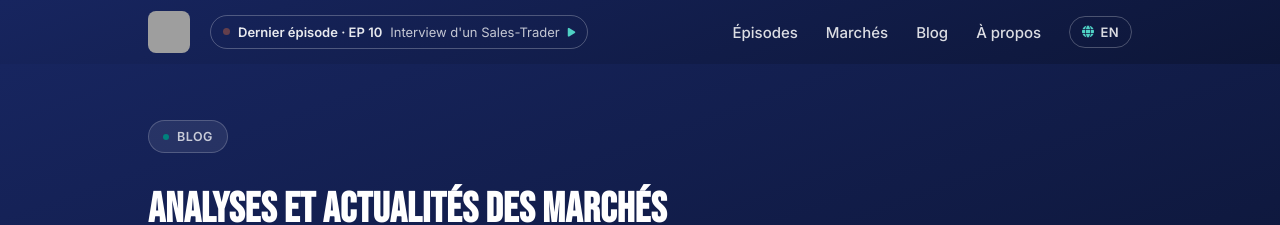
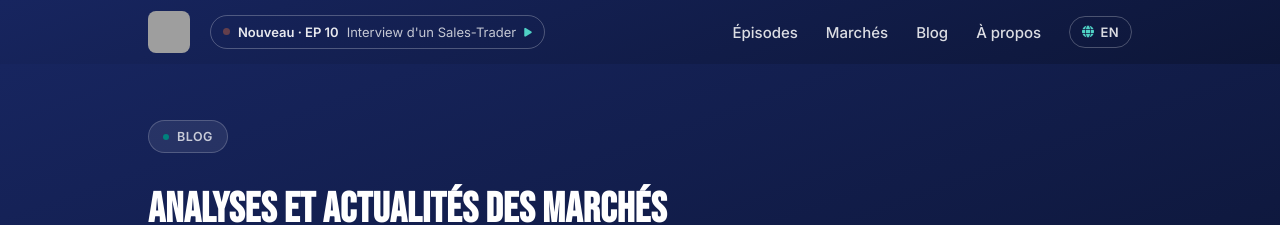
Before and after one commit to InsideEnergyMarkets/Inside-Energy-Markets, a Jekyll site: the page built from blog/index.html, in a window 1280 px wide. Shown: the top 225 px of the page. Built offline with Jekyll 4.4.1, drawn with Linux system fonts in a browser that asks for light colours; grey boxes are pictures that could not be loaded.

Commit message:
Pilule du dernier épisode : calcul de l'âge corrigé (« Nouveau » pendant 14 jours)
Co-Authored-By: Claude Opus 5.5 <noreply@anthropic.com>

```diff
--- a/_layouts/default.html
+++ b/_layouts/default.html
@@ -36,7 +36,8 @@
     {% include latest-episode.html %}
     {% if latest %}
     {% if lang == "en" %}{% assign nav_ep_title = latest.title_en | default: latest.title %}{% else %}{% assign nav_ep_title = latest.title %}{% endif %}
-    {% assign nav_ep_age = site.time | date: "%s" | minus: latest_pod.date | date: "%s" | divided_by: 86400 %}
+    {% assign nav_ep_date = latest_pod.date | date: "%s" %}
+    {% assign nav_ep_age = site.time | date: "%s" | minus: nav_ep_date | divided_by: 86400 %}
     <button type="button" class="nav-ep" data-play data-audio="{{ latest_pod.audio | escape }}" data-number="{{ latest.number }}" data-title="{{ nav_ep_title | escape }}" data-duration="{{ latest_pod.duration }}" data-spotify="{{ latest.spotify }}" data-apple="{{ latest.apple }}" data-linkedin="{{ latest.linkedin }}" aria-label="{{ t.nav.play_aria | replace: '%n', latest.number }}{{ t.colon }}{{ nav_ep_title | escape }}">
       <span class="nav-ep-dot" aria-hidden="true"></span>
       <span class="nav-ep-tag">{% if nav_ep_age < 14 %}{{ t.nav.new }}{% else %}{{ t.ep.latest }}{% endif %} · EP {{ latest.number }}</span>
```
